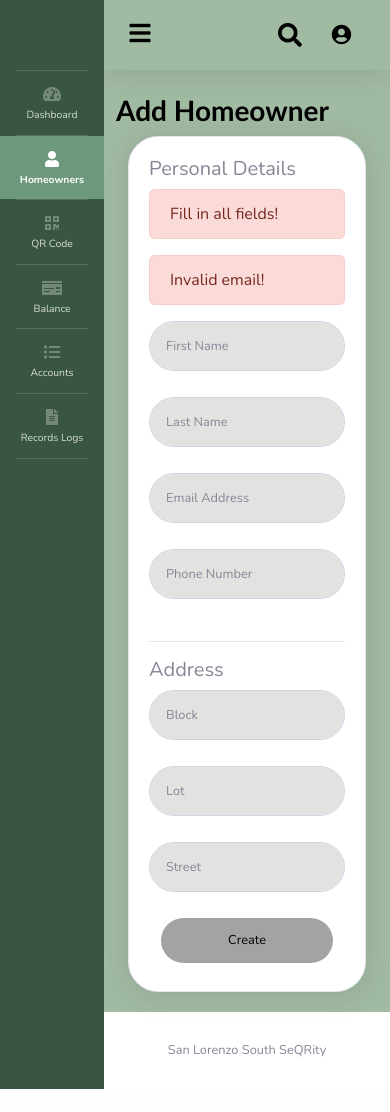
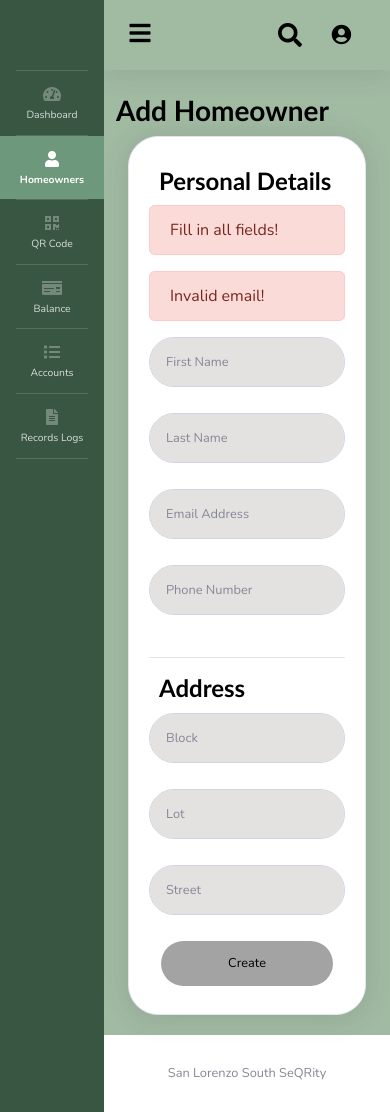
Before and after one commit to markfrancisg/sad_qr, a PHP site: page /public/view/admin/homeowners.php in a window 390 px wide. Before the commit the page ends 1089 px from the top, so only its background shows below. Run offline with PHP 8.4, Linux system fonts and the light colour scheme; the visitor is signed in with stand-in values (Sample User, id 1); some libraries are stand-ins or nearby versions.

Commit message:
fixed the title for the forms

```diff
--- a/public/view/admin/homeowners.php
+++ b/public/view/admin/homeowners.php
@@ -21,8 +21,8 @@ include_once '../../../includes/admin/homeowners_view.inc.php';
                 <!-- Card Body -->
                 <div class="card-body">
                     <form class="user" method="post" action="../../../includes/admin/homeowner.inc.php" id="homeownerForm">
-                        <div class="d-flex justify-content-start ">
-                            <h5>Personal Details</h5>
+                        <div class="d-sm-flex align-items-center justify-content-between">
+                            <h6 class="h5 text-gray-800 smallscreen-h6-text">Personal Details</h6>
                         </div>
                         <div>
                             <?php
@@ -52,8 +52,8 @@ include_once '../../../includes/admin/homeowners_view.inc.php';
                             </div>
                         </div>
                         <hr>
-                        <div class="d-flex justify-content-start ">
-                            <h5>Address</h5>
+                        <div class="d-sm-flex align-items-center justify-content-between">
+                            <h6 class="h5 text-gray-800 smallscreen-h6-text">Address</h6>
                         </div>
                         <div class="row">
                             <div class="col-sm-3 mb-3 homeowner-field">
```
